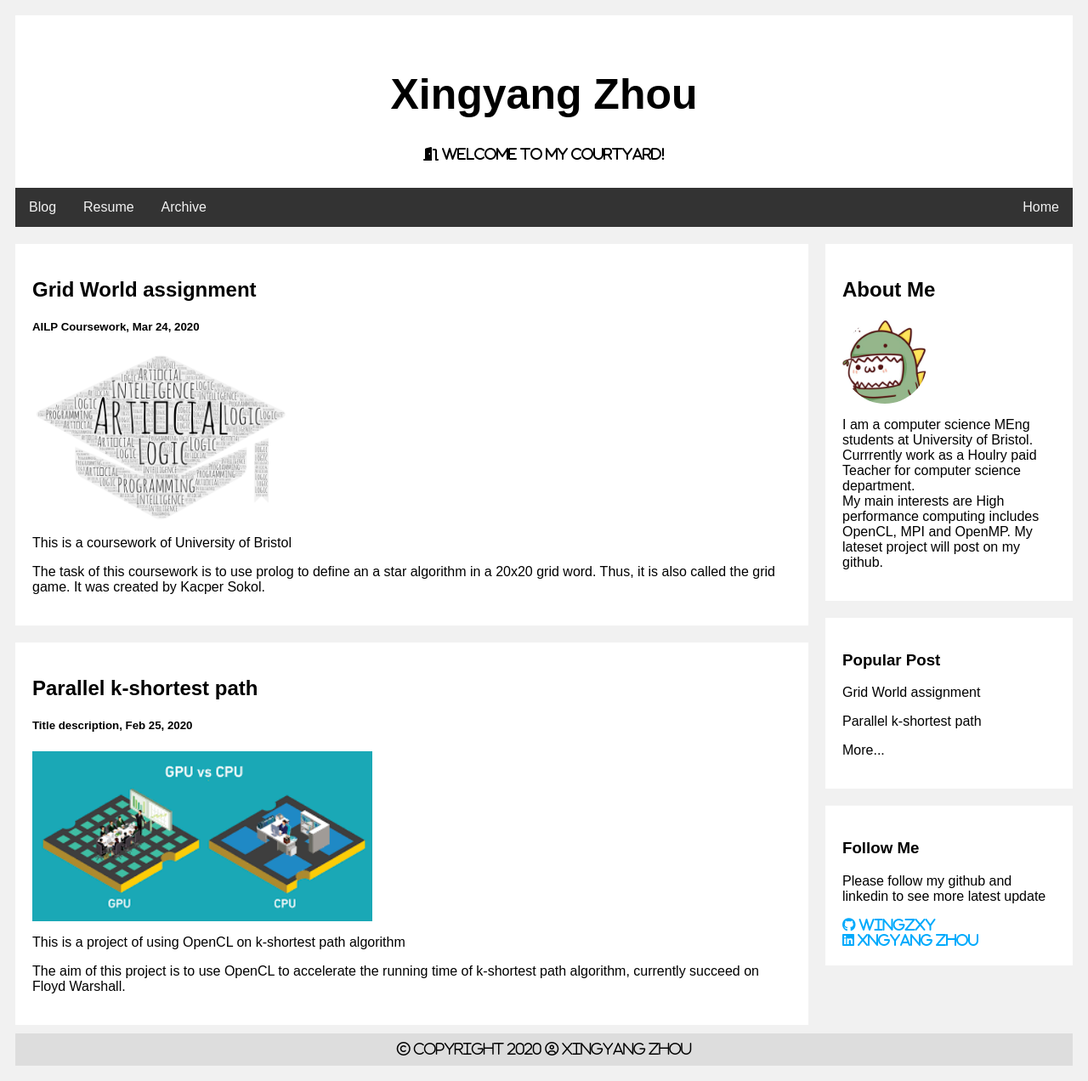
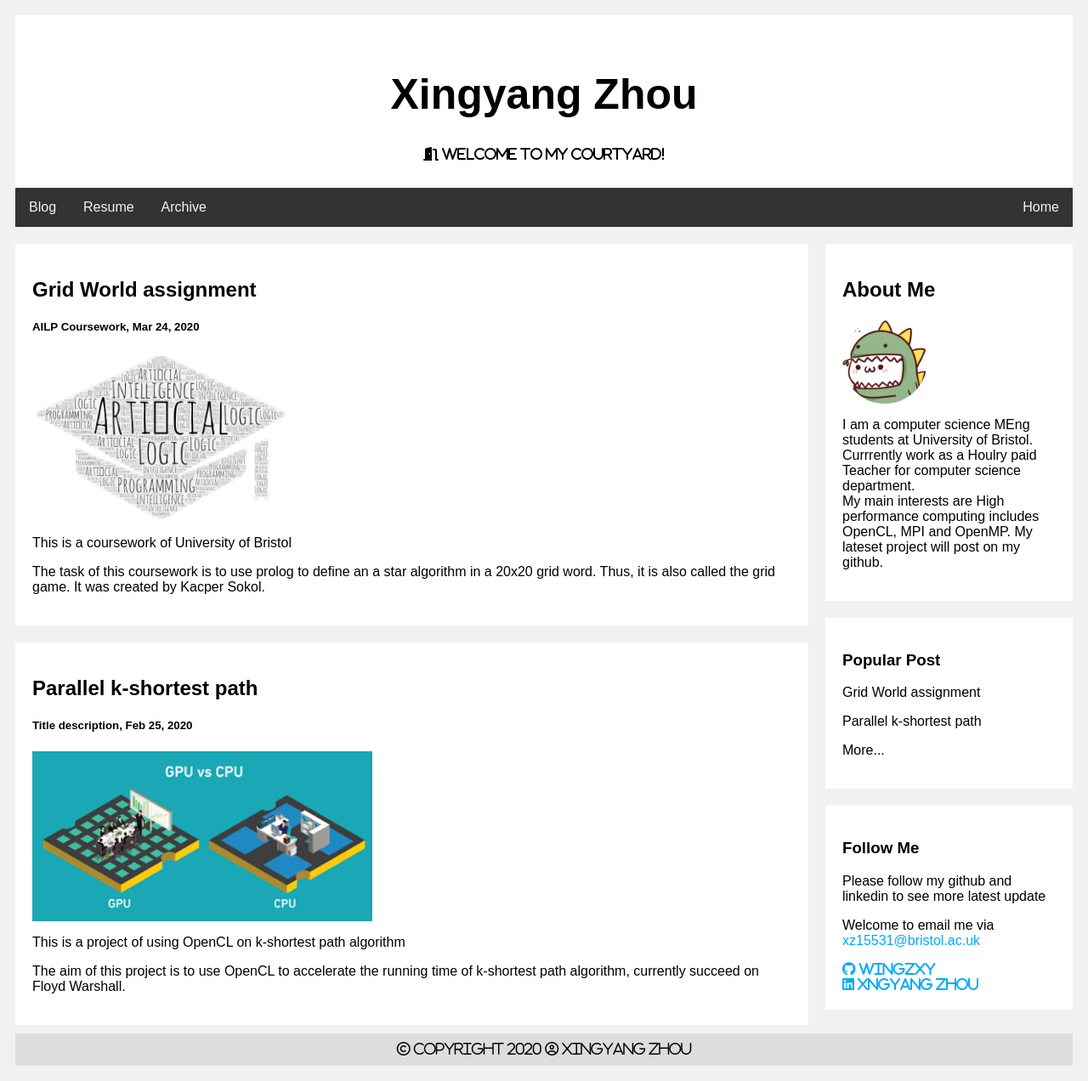
Before and after one commit to Wingzxy/Wingzxy.github.io, a Jekyll site: the page built from index.html, in a window 1280 px wide. Shown: the whole page at 85% size. Built offline with Jekyll 4.4.1, drawn with Linux system fonts in a browser that asks for light colours; nearby versions of some CDN libraries.

Commit message:
email update

```diff
--- a/_layouts/homepage.html
+++ b/_layouts/homepage.html
@@ -52,6 +52,7 @@
     <div class="card">
       <h3>Follow Me</h3>
       <p>Please follow my github and linkedin to see more latest update</p>
+      <P>Welcome to email me via <a href="xz15531@bristol.ac.uk">xz15531@bristol.ac.uk</a></p>
       <a href="https://github.com/Wingzxy"><i class="fab fa-github" > Wingzxy</i></a>
       <a href="https://www.linkedin.com/in/xingyang-zhou-744a3915b/"><i class="fab fa-linkedin"> Xngyang Zhou</i></a>
     </div>
```
